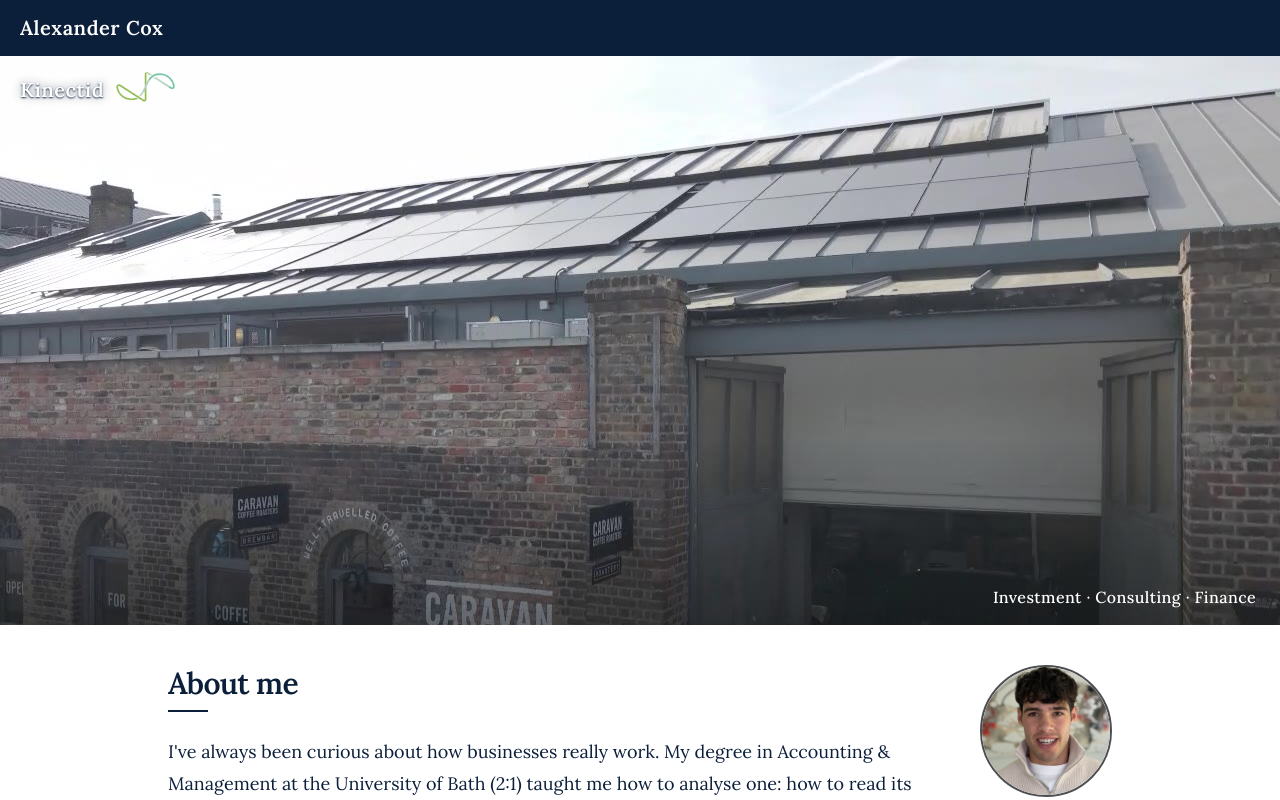
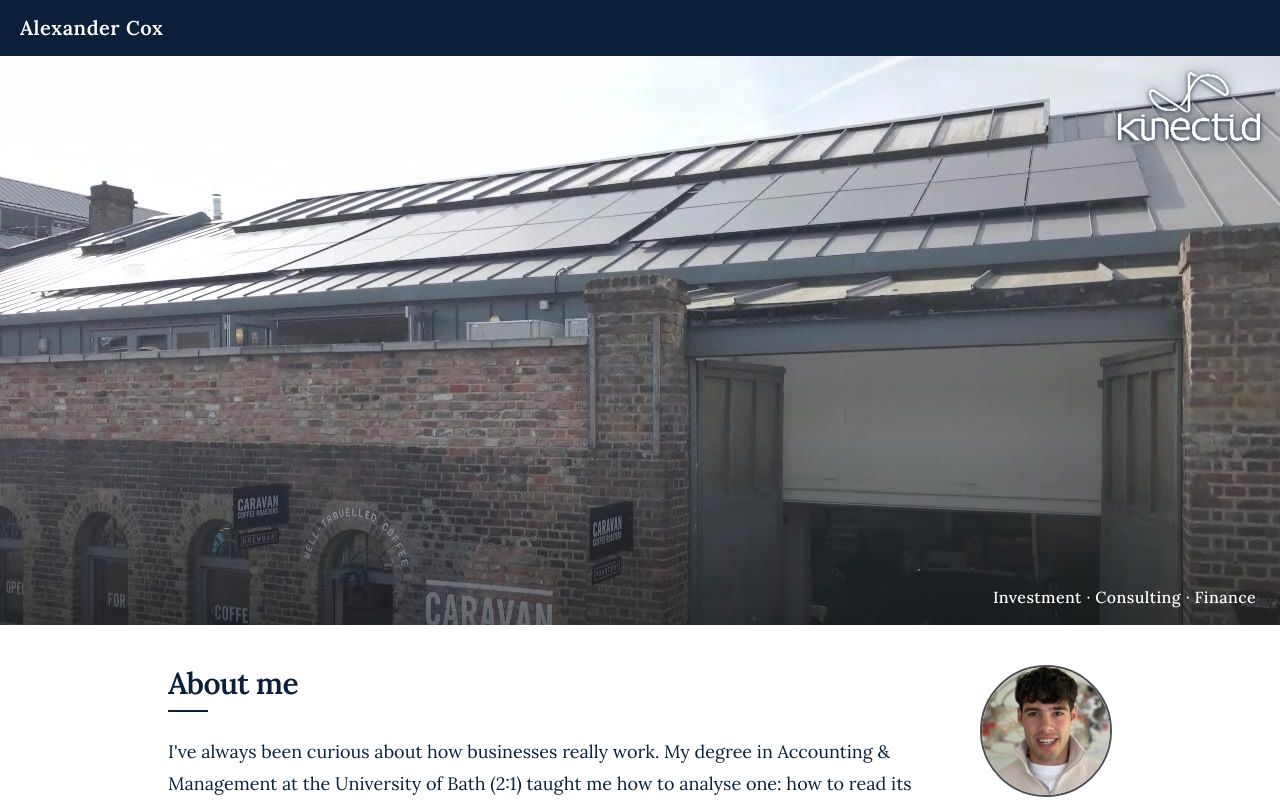
Before and after one commit to alexlouiscox/genesis-, a Next.js app: page / in a window 1280 px wide. Shown: the top 800 px of the page. Built offline with nearby package versions, Linux system fonts and the light colour scheme.

Commit message:
Place the original MP4 Kinectid mark at the top right
Use the white watermark from the hero video, slightly smaller than it appears in the file, and drop the top-left type lockup.

Co-authored-by: alex.louis.cox <alex.louis.cox@gmail.com>

```diff
--- a/src/components/hero.tsx
+++ b/src/components/hero.tsx
@@ -82,16 +82,15 @@ export function Hero() {
             }}
           />
         ) : null}
-        <div className="pointer-events-none absolute top-3 left-4 z-10 flex items-center gap-2.5 text-lg font-semibold tracking-wide text-ivory sm:top-4 sm:left-5 sm:gap-3 sm:text-xl">
-          <p className="[text-shadow:0_1px_2px_rgba(11,31,58,0.9),0_0_10px_rgba(11,31,58,0.45)]">
-            Kinectid
-          </p>
-          <img
-            src={site.hero.logoMarkSrc}
-            alt=""
-            className="h-[1.75em] w-auto"
-          />
-        </div>
+        <img
+          src={site.hero.logoSrc}
+          alt="Kinectid"
+          className="pointer-events-none absolute top-3 right-4 z-10 h-auto w-[120px] sm:top-4 sm:right-5 sm:w-[142px]"
+          style={{
+            filter:
+              "drop-shadow(0 1px 2px rgba(11,31,58,0.9)) drop-shadow(0 0 8px rgba(11,31,58,0.4))",
+          }}
+        />
         <div
           className="pointer-events-none absolute inset-x-0 bottom-0 h-1/3 bg-gradient-to-t from-black/40 to-transparent"
           aria-hidden="true"
--- a/src/lib/site.ts
+++ b/src/lib/site.ts
@@ -55,7 +55,7 @@ export const site = {
   hero: {
     videoSrc: "/hero.mp4",
     posterSrc: "/hero-poster.jpg",
-    logoMarkSrc: "/kinectid-mark.png",
+    logoSrc: "/kinectid-video-logo.png",
   },
   headings: {
     intro: "About me",
```
Also changed, not shown: public/kinectid-video-logo.png (added).
